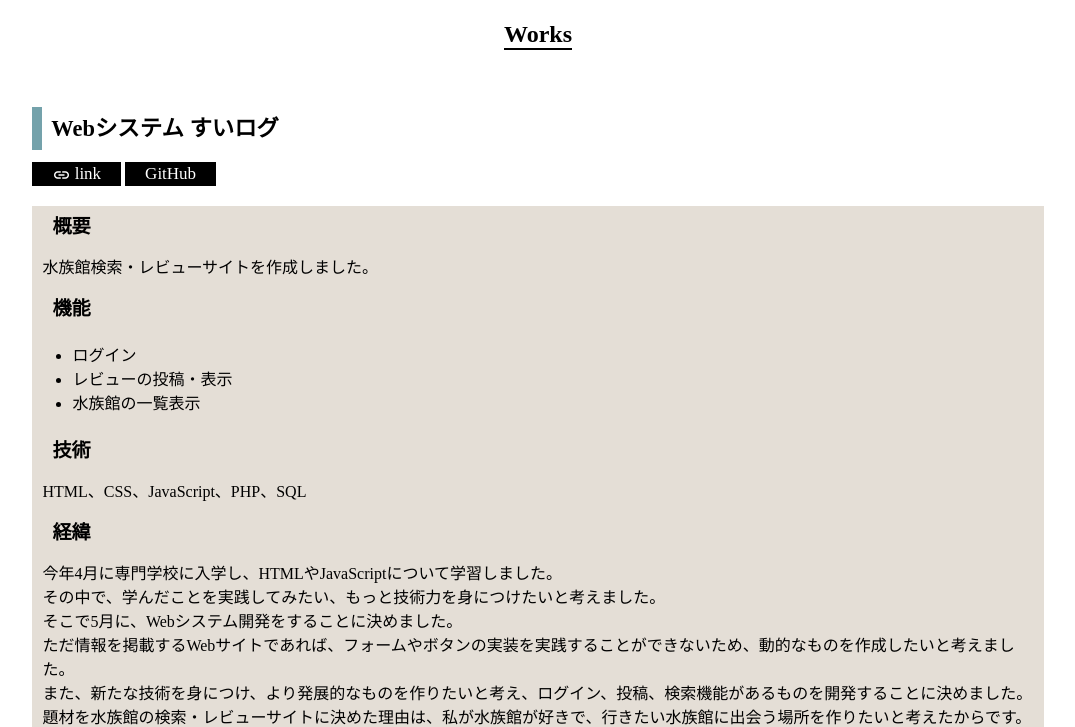
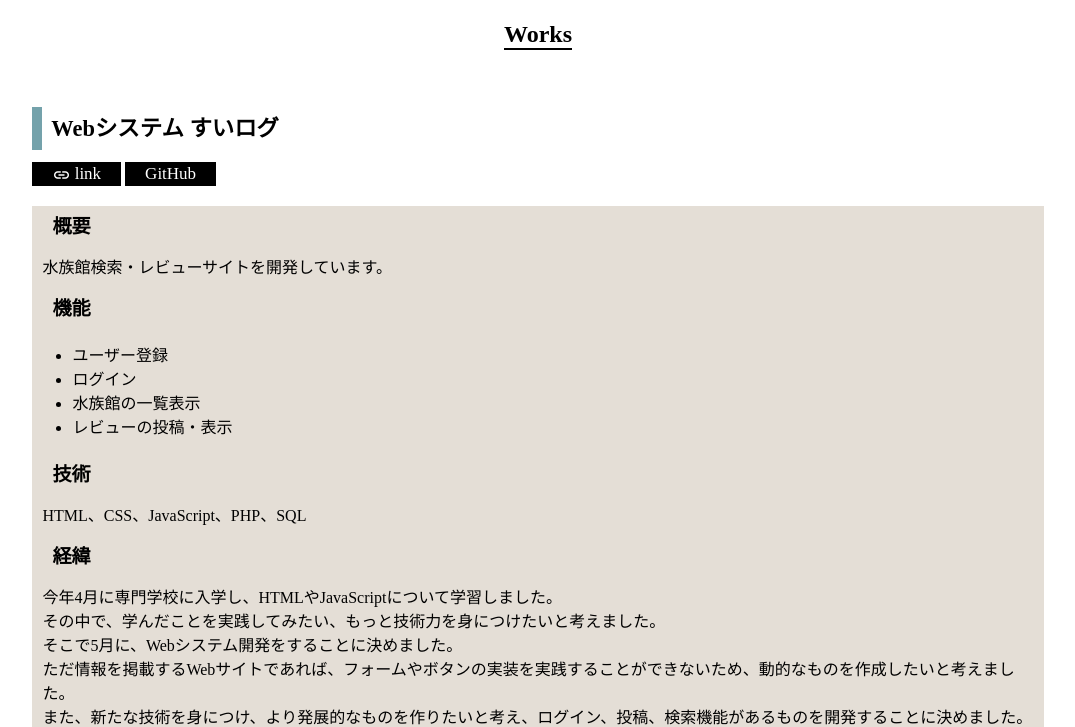
Before and after one commit to Penguin-Island/portfolio, a plain HTML site: page docs/suilog.html in a window 1280 px wide. Shown: the part 79-806 px from the top of the page, without its empty margins (102-1177 px from the left). Drawn offline with Linux system fonts and the light colour scheme.

Commit message:
Update contents

```diff
--- a/docs/suilog.html
+++ b/docs/suilog.html
@@ -28,12 +28,13 @@
                 <a href="https://github.com/Penguin-Island/suilog">GitHub</a>
                 <div class="p-area">
                     <h4>概要</h4>
-                    <p>水族館検索・レビューサイトを作成しました。</p>
+                    <p>水族館検索・レビューサイトを開発しています。</p>
                     <h4>機能</h4>
                     <ul>
+                        <li>ユーザー登録</li>
                         <li>ログイン</li>
+                        <li>水族館の一覧表示</li>
                         <li>レビューの投稿・表示</li>
-                        <li>水族館の一覧表示</li>
                     </ul>
                     <h4>技術</h4>
                     <p>
```
Also changed, not shown: docs/mapmemo.html (+1 -1 lines).
